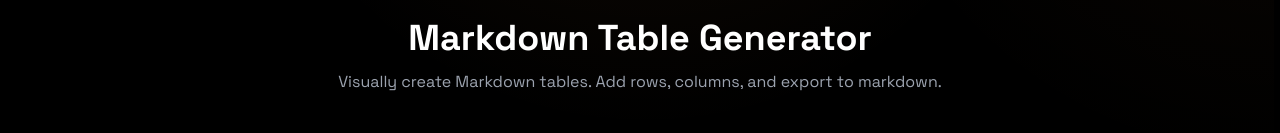
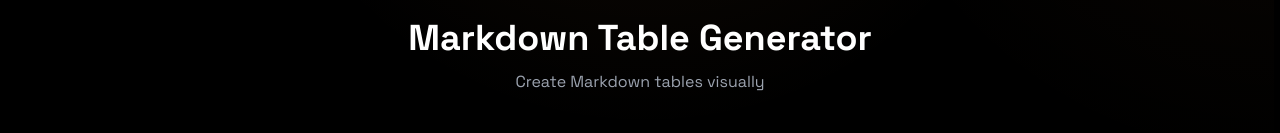
Before and after one commit to dailydevtools/Daily-Dev-Tools, a Next.js app: page /en/tools/markdown-table in a window 1280 px wide. Shown: the part 280-413 px from the top of the page. Built offline with nearby package versions, Linux system fonts and the light colour scheme; no server answers.

Commit message:
Localize titles and descriptions in MarkdownTableClient

```diff
--- a/app/[locale]/tools/markdown-table/Client.tsx
+++ b/app/[locale]/tools/markdown-table/Client.tsx
@@ -9,6 +9,7 @@ import { LiquidCard } from "../../../components/ui/LiquidCard";
 import { LiquidButton } from "../../../components/ui/LiquidButton";
 
 export default function MarkdownTableClient() {
+    const tTools = useTranslations('Tools');
     const t = useTranslations('MarkdownTable');
     // Simple 2D array state
     const [data, setData] = useState<string[][]>([
@@ -69,8 +70,8 @@ export default function MarkdownTableClient() {
             <div className="relative z-10 pt-6 pb-16 px-6">
                 <div className="max-w-[1200px] mx-auto">
                     <ToolPageHeader
-                        title="Markdown Table Generator"
-                        description="Visually create Markdown tables. Add rows, columns, and export to markdown."
+                        title={tTools('markdown-table.name')}
+                        description={tTools('markdown-table.description')}
                         icon={<Table size={28} className="text-[#fb923c]" />}
                     />
 
```
